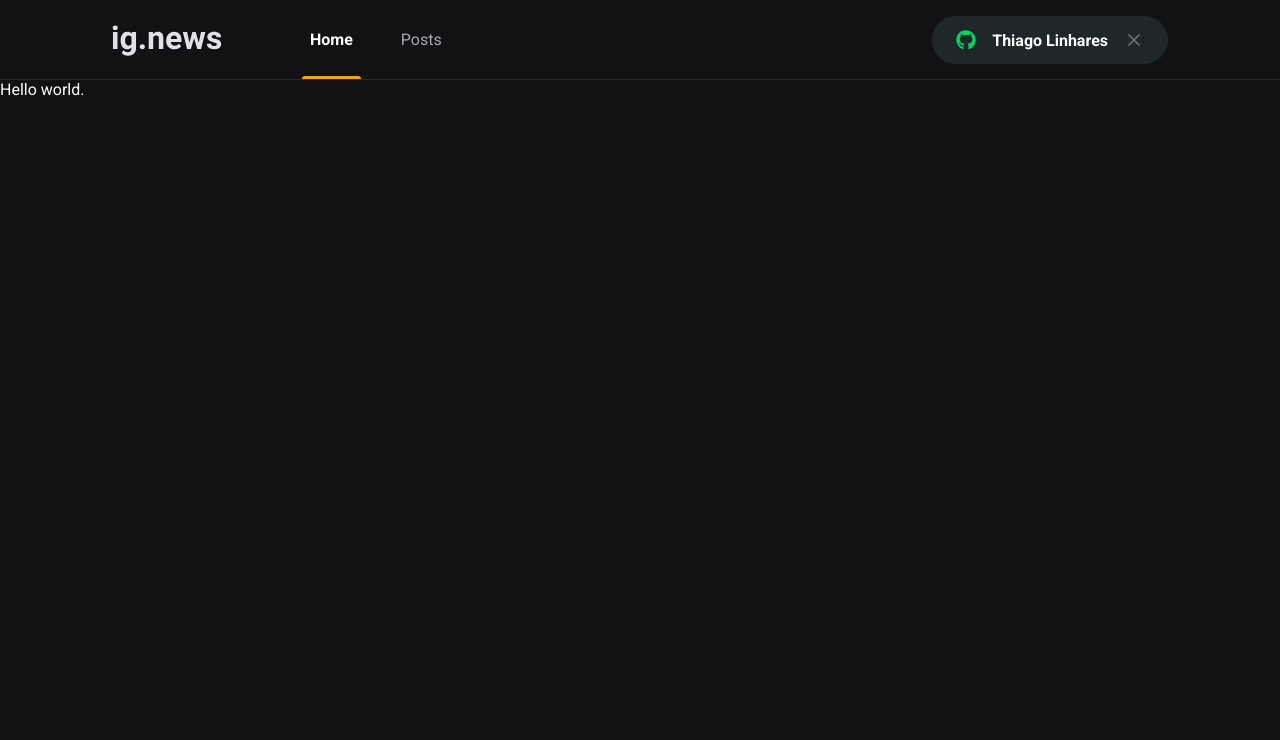
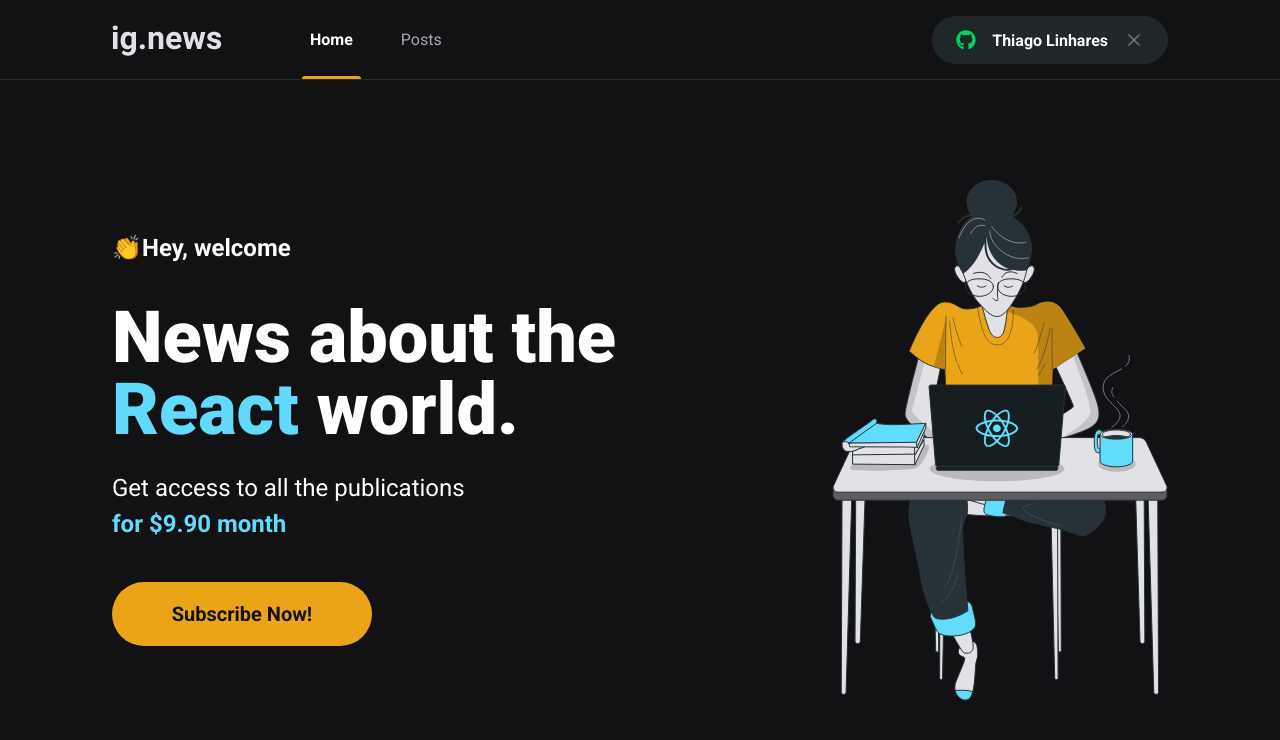
Before and after one commit to tl-jacques/ig_news, a Next.js app: page / in a window 1280 px wide. Shown: the top 740 px of the page. Built offline with nearby package versions, Linux system fonts and the light colour scheme.

Commit message:
feat:home page layout done

```diff
--- /dev/null
+++ b/src/components/SubscribeButton/index.tsx
@@ -0,0 +1,9 @@
+import styles from "./styles.module.scss";
+
+export function SubscribeButton() {
+  return (
+    <button type="button" className={styles.subscribeButton}>
+      Subscribe Now!
+    </button>
+  );
+}
--- /dev/null
+++ b/src/components/SubscribeButton/styles.module.scss
@@ -0,0 +1,20 @@
+.subscribeButton {
+  height: 4rem;
+  width: 260px;
+  border: 0;
+  border-radius: 2rem;
+  background: var(--yellow-500);
+  color: var(--gray-900);
+  font-size: 1.25rem;
+  font-weight: bold;
+
+  display: flex;
+  align-items: center;
+  justify-content: center;
+
+  transition: filter 0.2s;
+
+  &:hover {
+    filter: brightness(0.8);
+  }
+}
--- /dev/null
+++ b/src/pages/home.module.scss
@@ -0,0 +1,45 @@
+.contentContainer {
+  max-width: 1120px;
+  margin: 0 auto;
+  padding: 0 2rem;
+  height: calc(100vh - 5rem);
+
+  display: flex;
+  align-items: center;
+  justify-content: space-between;
+}
+
+.hero {
+  max-width: 600px;
+
+  > span {
+    font-size: 1.5rem;
+    font-weight: bold;
+  }
+
+  h1 {
+    font-size: 4.5rem;
+    line-height: 4.5rem;
+    font-weight: 900;
+    margin-top: 2.5rem;
+
+    span {
+      color: var(--cyan-500);
+    }
+  }
+
+  p {
+    font-size: 1.5rem;
+    line-height: 2.25rem;
+    margin-top: 1.5rem;
+
+    span {
+      color: var(--cyan-500);
+      font-weight: bold;
+    }
+  }
+
+  button {
+    margin-top: 2.5rem;
+  }
+}
--- a/src/pages/index.tsx
+++ b/src/pages/index.tsx
@@ -1,12 +1,28 @@
 import Head from "next/head";
+import { SubscribeButton } from "../components/SubscribeButton";
+import styles from "./home.module.scss";
 
 export default function Home() {
   return (
     <>
       <Head>
-        <title>Início | ig.news</title>
+        <title>Home | ig.news</title>
       </Head>
-      <div>Hello world.</div>
+      <main className={styles.contentContainer}>
+        <section className={styles.hero}>
+          <span>👏Hey, welcome</span>
+          <h1>
+            News about the <span>React</span> world.
+          </h1>
+          <p>
+            Get access to all the publications
+            <br />
+            <span>for $9.90 month</span>
+          </p>
+          <SubscribeButton />
+        </section>
+        <img src="/images/avatar.svg" alt="Girl Coding" />
+      </main>
     </>
   );
 }
```
